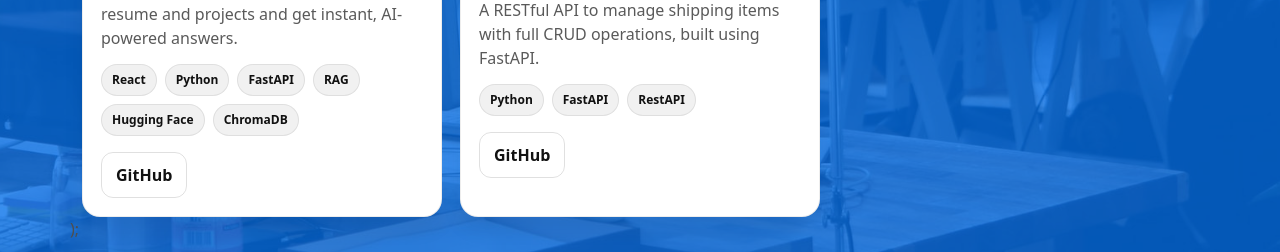
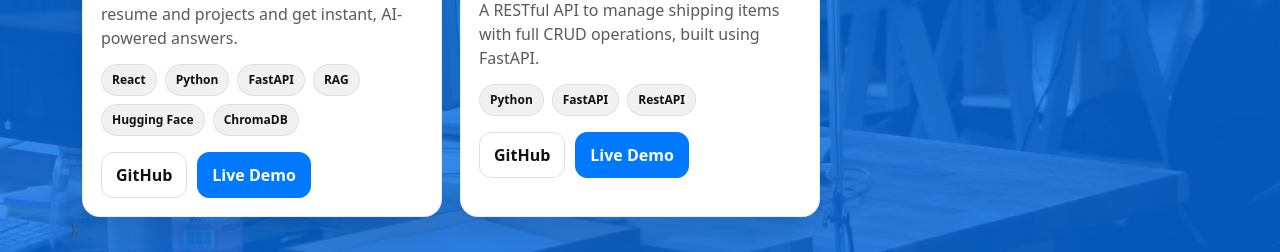
Before and after one commit to shubh5506/my-app, a React (Create React App) app: page / in a window 1280 px wide. Shown: the part 3040-3292 px from the top of the page. Built offline with nearby package versions, Linux system fonts and the light colour scheme.

Commit message:
add project url

```diff
--- a/src/Components/CounterSection.jsx
+++ b/src/Components/CounterSection.jsx
@@ -11,7 +11,7 @@ export default function CounterSection() {
       tech: ["React", "Python", "FastAPI", "RAG", "Hugging Face", "ChromaDB"],
       links: {
         github: "https://github.com/shubh5506/rag-api",
-        // live: "./src/RagChatBot.jsx",
+        live: "https://rag-api-production-bf85.up.railway.app/docs",
       },
       badge: "AI / RAG",
     },
@@ -21,6 +21,7 @@ export default function CounterSection() {
       tech: ["Python", "FastAPI", "RestAPI"],
       links: {
         github: "https://github.com/shubh5506/PythonFastAPI",
+        live: "https://pythonfastapi-production-5915.up.railway.app/docs"
       },
       badge: "Enterprise",
     },
```
